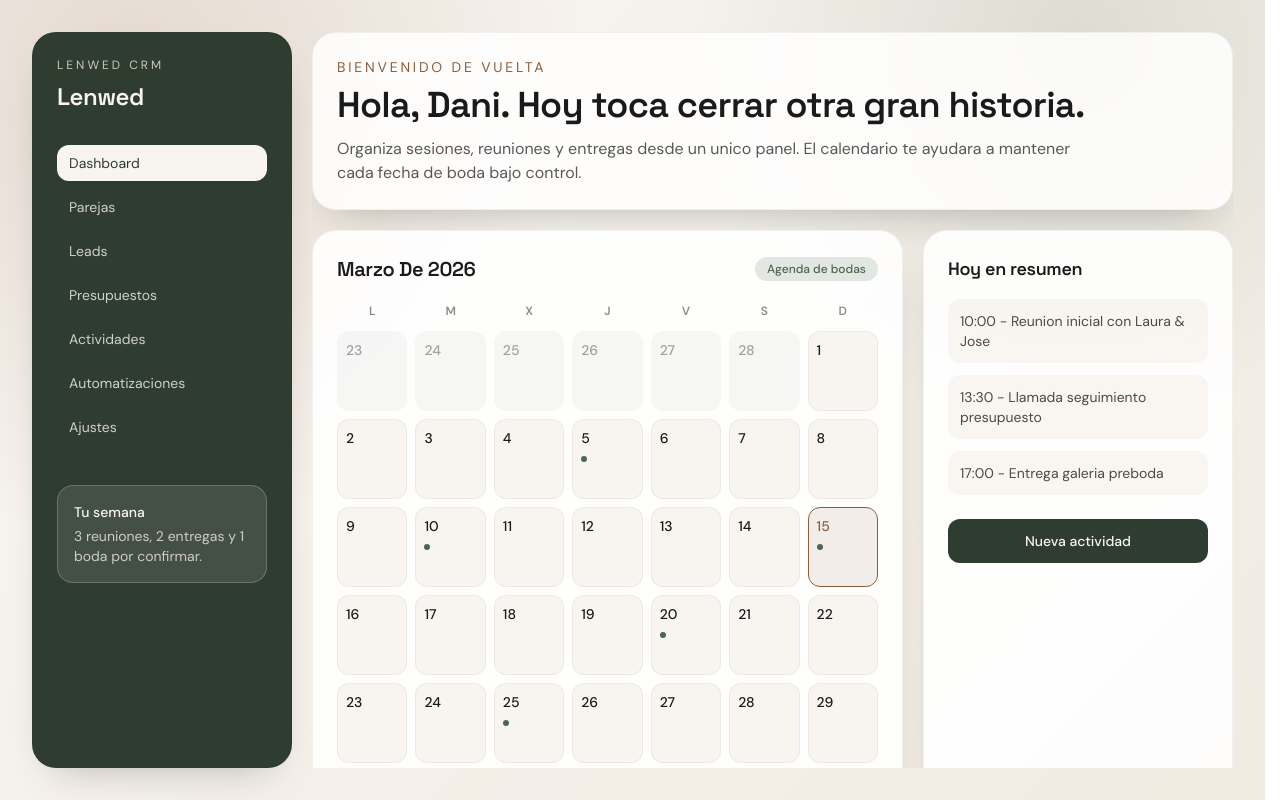
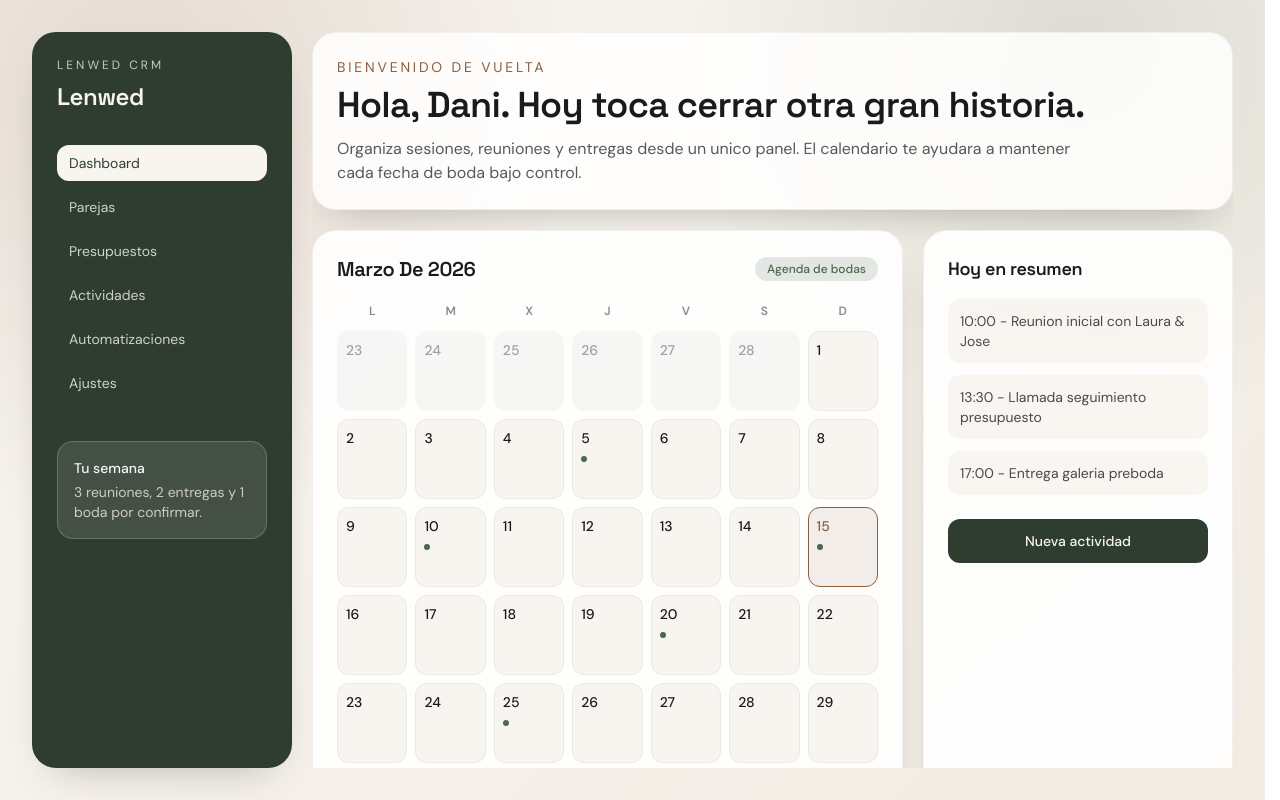
Before and after one commit to Sersang5/for-wedding-photographers, a Next.js app in the folder apps/web/: page / in a window 1280 px wide. Built offline with nearby package versions, Linux system fonts and the light colour scheme.

Commit message:
remove leads

```diff
--- a/apps/web/components/crm-dashboard-page.tsx
+++ b/apps/web/components/crm-dashboard-page.tsx
@@ -5,7 +5,6 @@ import { useState } from 'react';
 const sidebarItems = [
   { id: 'dashboard', label: 'Dashboard' },
   { id: 'parejas', label: 'Parejas' },
-  { id: 'leads', label: 'Leads' },
   { id: 'presupuestos', label: 'Presupuestos' },
   { id: 'actividades', label: 'Actividades' },
   { id: 'automatizaciones', label: 'Automatizaciones' },
@@ -356,7 +355,6 @@ export function CrmDashboardPage() {
         <div className="lenwed-scroll-area h-full overflow-y-auto">
           {activeSection === 'dashboard' ? <DashboardView /> : null}
           {activeSection === 'parejas' ? <ParejasView /> : null}
-          {activeSection === 'leads' ? <PlaceholderView title="Leads" /> : null}
           {activeSection === 'presupuestos' ? (
             <PlaceholderView title="Presupuestos" />
           ) : null}
```
Also changed, not shown: 1 other file (tests, documents, lock files or other folders).
